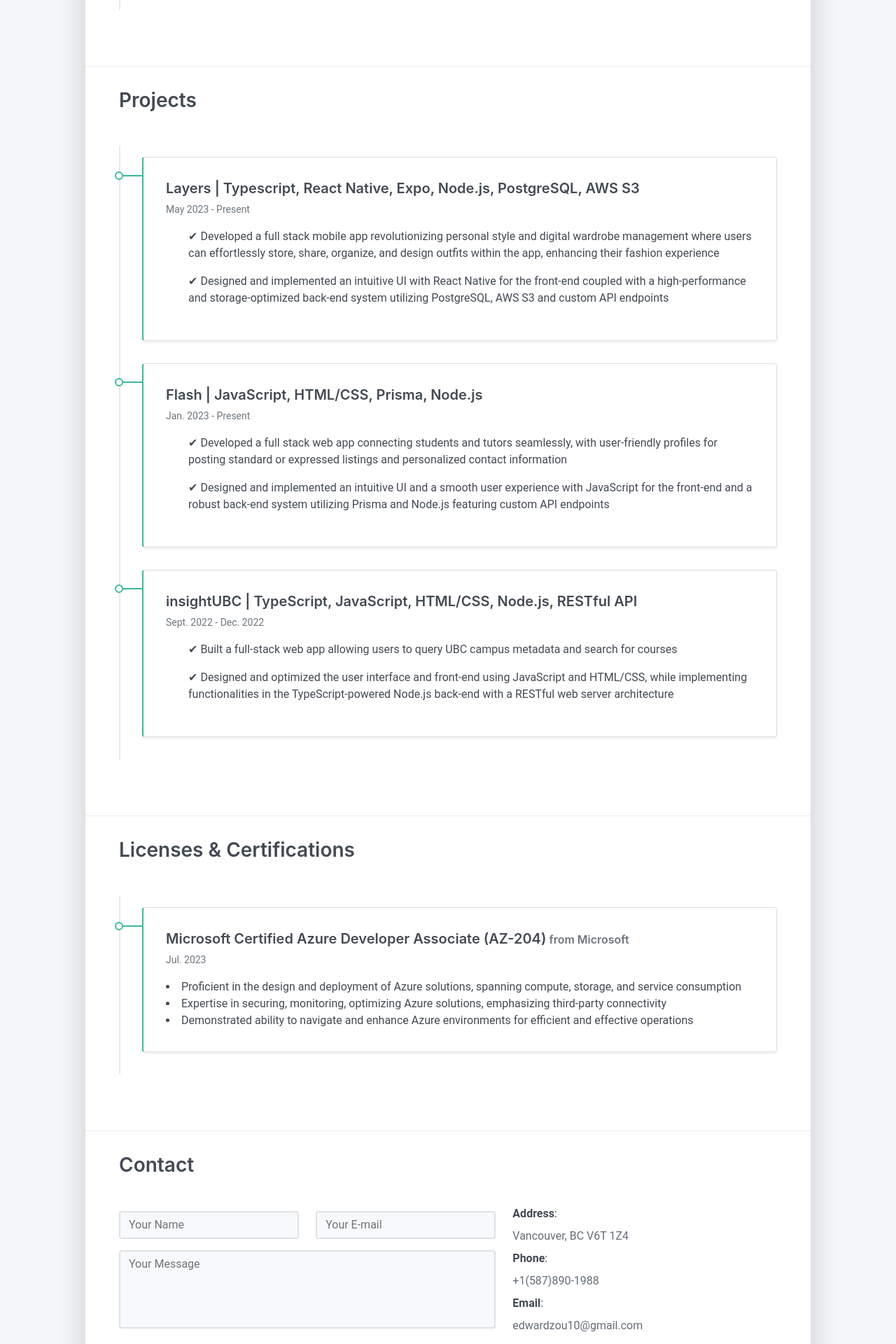
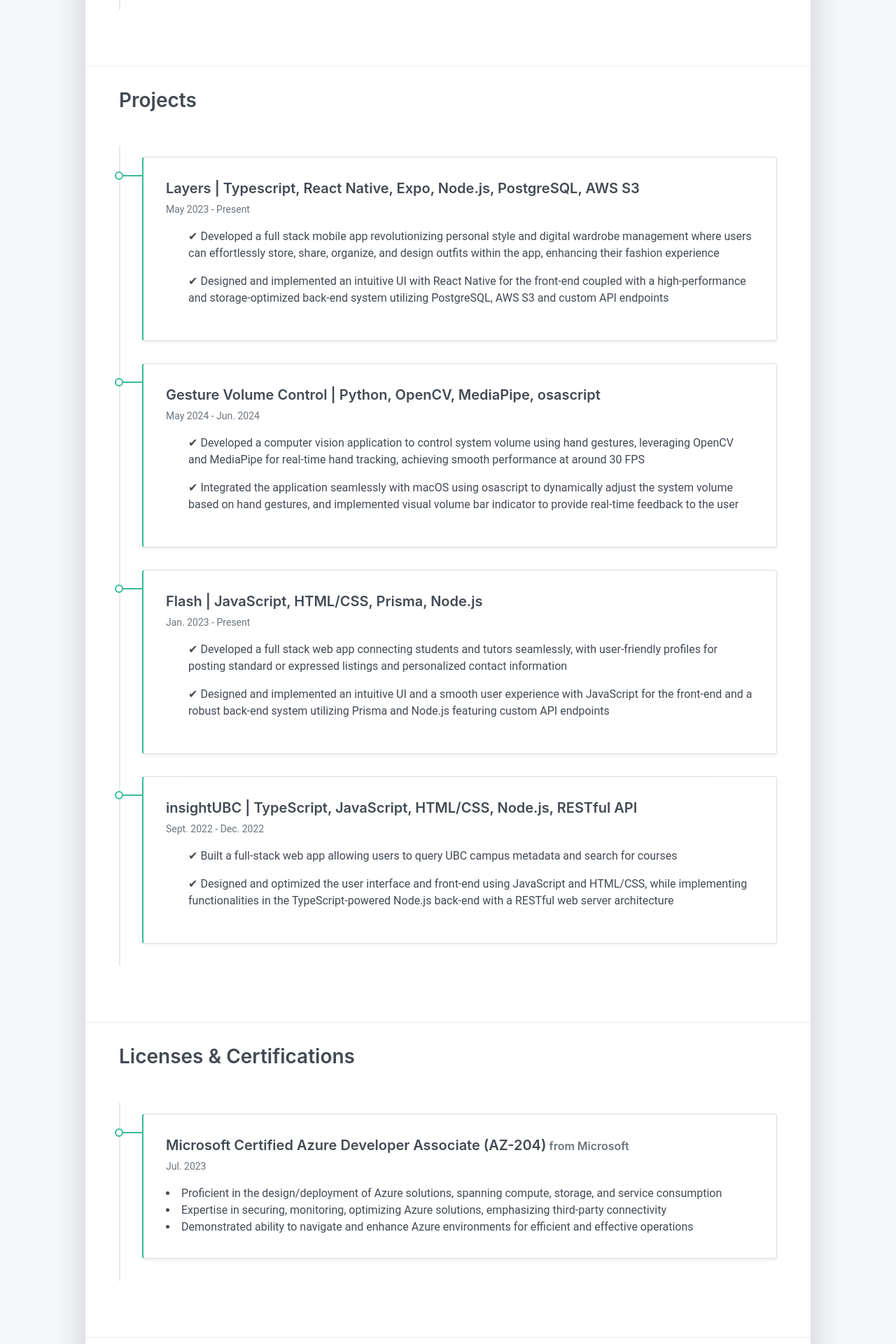
Before and after one commit to edwzou/edwardzou.com, a Django app: page / in a window 1280 px wide. Shown: the part 2680-4600 px from the top of the page at 70% size. Run offline with Django 3.2, Linux system fonts and the light colour scheme; some libraries are stand-ins or nearby versions.

Commit message:
Updated portfolio

```diff
--- a/cvapp/templates/index.html
+++ b/cvapp/templates/index.html
@@ -59,7 +59,7 @@
             <div class="row">
               <h2 class="h3 mb-3">About Me</h2>
               <div class="col-md">
-                <p>Hello, I'm Edward, a fourth-year Computer Science student set to graduate from the University of British Columbia in May. My interests include full-stack development, machine learning, APIs, and databases.</p>
+                <p>Hello, I'm Edward, a Computer Science graduate from the University of British Columbia. My interests include full-stack development, computer vision, machine learning, APIs, and databases.</p>
                 <p>With a Co-op internship experience in an Agile/Scrum environment using Jira, I possess strong creativity, analytical, and problem-solving skills. I quickly grasp new concepts and skills, with programming expertise in Java, Python/Django, C/C++, React, Node.js, TypeScript, Angular. I am well-versed in data structures, algorithms, and their applications, and proficient in developing and debugging modern software with version control and CI/CD. My expertise extends to cloud computing on AWS, Azure, and GCP. Beyond technical skills, I bring a keen interest in exploring cutting-edge technologies and entrepreneurship, coupled with a reputation for effective communication, collaboration, and delivering results in dynamic, team-oriented environments.</p>
               </div>
 
@@ -70,12 +70,12 @@
             <h2 class="h3 mb-3">Technical Skills</h2>
             <div class="row">
               <div class="col-md-12">
-                <div class="mb-2"><span><strong>Langauges:</strong> Java, Python, C/C++, Go, PostgreSQL/MySQL, MongoDB, JavaScript, TypeScript, HTML/CSS, R</span>
+                <div class="mb-2"><span><strong>Langauges:</strong> Java, Python, C/C++, Go, PostgreSQL/MySQL, MongoDB, JavaScript, TypeScript, HTML, CSS, R</span>
                   <div class="progress my-1">
                     <div class="progress-bar bg-primary" role="progressbar" data-aos="zoom-in-right" data-aos-delay="100" data-aos-anchor=".skills-section" style="width: 100%" aria-valuenow="90" aria-valuemin="0" aria-valuemax="100"></div>
                   </div>
                 </div>
-                <div class="mb-2"><span><strong>Frameworks:</strong> Angular, React, React Native, Node.js, Express.js, Next.js, Django, Expo, Spring, Bootstrap</span>
+                <div class="mb-2"><span><strong>Frameworks:</strong> Angular, React/React Native, Node.js, Express.js, Next.js, Django, Expo, Spring, Bootstrap, OpenCV, MediaPipe</span>
                   <div class="progress my-1">
                     <div class="progress-bar bg-primary" role="progressbar" data-aos="zoom-in-right" data-aos-delay="200" data-aos-anchor=".skills-section" style="width: 100%" aria-valuenow="85" aria-valuemin="0" aria-valuemax="100"></div>
                   </div>
@@ -85,7 +85,7 @@
                     <div class="progress-bar bg-primary" role="progressbar" data-aos="zoom-in-right" data-aos-delay="300" data-aos-anchor=".skills-section" style="width: 100%" aria-valuenow="75" aria-valuemin="0" aria-valuemax="100"></div>
                   </div>
                 </div>
-                <div class="mb-2"><span><strong>Developer tools:</strong> GitHub, GitLab, Docker, Jira, Bitbucket, Postman, VS Code, AWS, Azure, GCP, IntelliJ, Eclipse</span>
+                <div class="mb-2"><span><strong>Developer tools:</strong> GitHub, GitLab, Docker, Jira, Bitbucket, Postman, VS Code, AWS, Azure, GCP, IntelliJ, PyCharm</span>
                   <div class="progress my-1">
                     <div class="progress-bar bg-primary" role="progressbar" data-aos="zoom-in-right" data-aos-delay="300" data-aos-anchor=".skills-section" style="width: 100%" aria-valuenow="75" aria-valuemin="0" aria-valuemax="100"></div>
                   </div>
@@ -170,6 +170,17 @@
 
               <div class="timeline-card timeline-card-success card shadow-sm">
                 <div class="card-body">
+                  <div class="h5 mb-1">Gesture Volume Control | Python, OpenCV, MediaPipe, osascript </div>
+                  <div class="text-muted text-small mb-2">May 2024 - Jun. 2024</div>
+                  <div>
+                    <ul>&#10004; Developed a computer vision application to control system volume using hand gestures, leveraging OpenCV and MediaPipe for real-time hand tracking, achieving smooth performance at around 30 FPS</ul>
+                    <ul>&#10004; Integrated the application seamlessly with macOS using osascript to dynamically adjust the system volume based on hand gestures, and implemented visual volume bar indicator to provide real-time feedback to the user</ul>
+                  </div>
+                </div>
+              </div>
+
+              <div class="timeline-card timeline-card-success card shadow-sm">
+                <div class="card-body">
                   <div class="h5 mb-1">Flash | JavaScript, HTML/CSS, Prisma, Node.js </div>
                   <div class="text-muted text-small mb-2">Jan. 2023 - Present</div>
                   <div>
@@ -211,7 +222,7 @@
                   <div class="h5 mb-1">Microsoft Certified Azure Developer Associate (AZ-204)<span class="text-muted h6"> from Microsoft</span></div>
                   <div class="text-muted text-small mb-2">Jul. 2023</div>
                   <div>
-                    <li>Proficient in the design and deployment of Azure solutions, spanning compute, storage, and service consumption</li>
+                    <li>Proficient in the design/deployment of Azure solutions, spanning compute, storage, and service consumption</li>
                     <li>Expertise in securing, monitoring, optimizing Azure solutions, emphasizing third-party connectivity</li>
                     <li>Demonstrated ability to navigate and enhance Azure environments for efficient and effective operations</li>
                   </div>
@@ -247,7 +258,7 @@
                   <div class="col-sm-4"><div class="pb-1"><b>Address</b>:</div></div>
                   <div class="col-sm-6"><div class="pb-1 text-secondary">Vancouver, BC V6T 1Z4</div></div>
                   <div class="col-sm-4"><div class="pb-1"><b>Phone</b>:</div></div>
-                  <div class="col-sm-6"><div class="pb-1 text-secondary">+1(587)890-1988</div></div>
+                  <div class="col-sm-6"><div class="pb-1 text-secondary">587-890-1988</div></div>
                   <div class="col-sm-4"><div class="pb-1"><b>Email</b>:</div></div>
                   <div class="col-sm-6"><div class="pb-1 text-secondary">edwardzou10@gmail.com</div></div>
                 </div>
```
Also changed, not shown: README.md, static/images/forepage.png, 2 other files.
